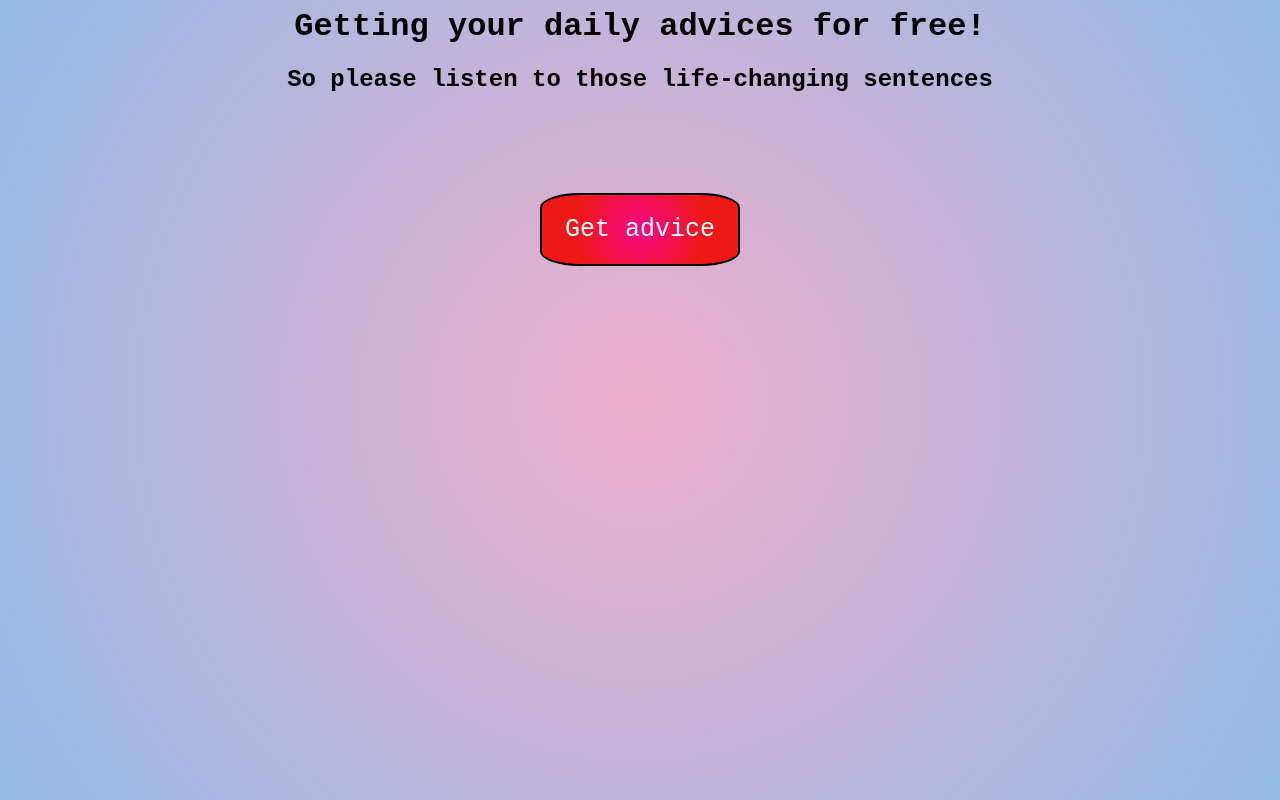
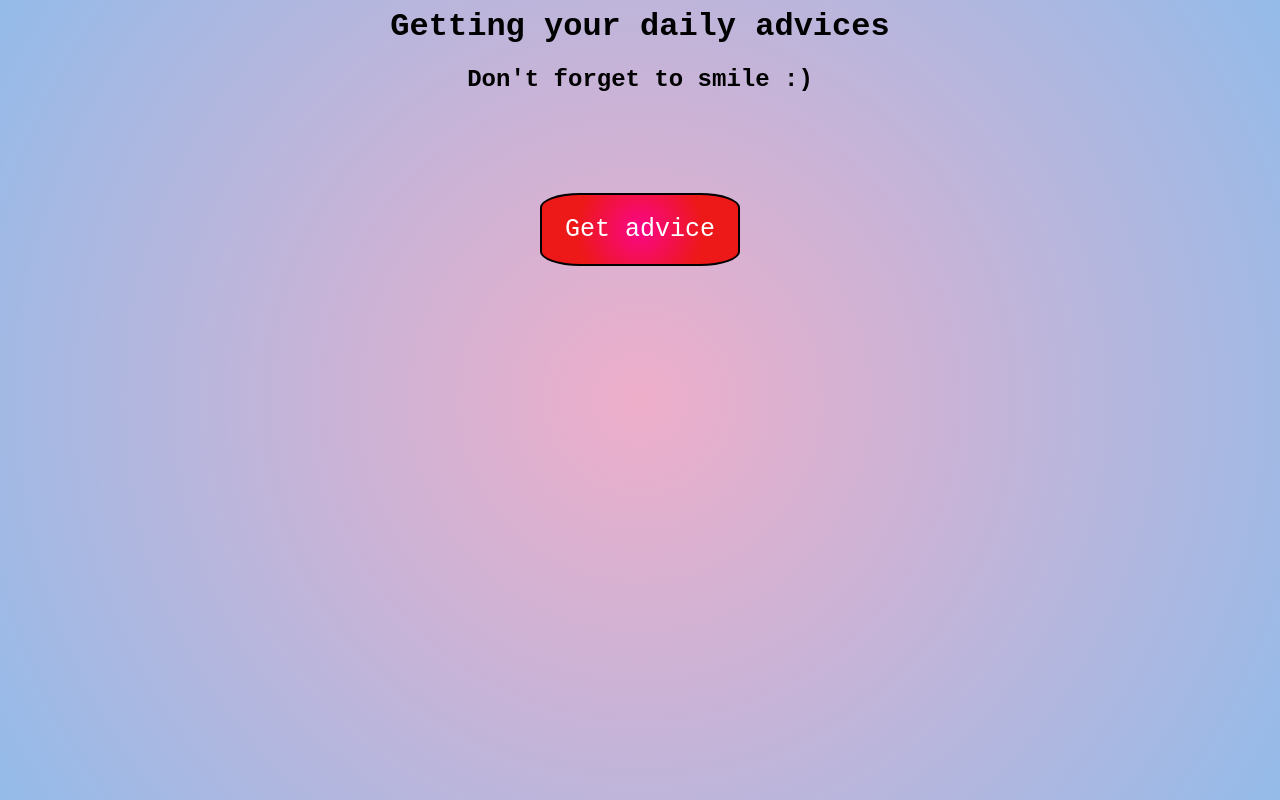
Before and after one commit to AvramAlin/AdviceOfTheDay, a plain HTML site: page index.html in a window 1280 px wide. Drawn offline with nearby package versions, Linux system fonts and the light colour scheme; no server answers.

Commit message:
Update index.html

```diff
--- a/index.html
+++ b/index.html
@@ -5,8 +5,8 @@
     </head>
     <body>
         <div class="greeting">
-            <h1>Getting your daily advices for free!</h1>
-            <h2>So please listen to those life-changing sentences </h2>
+            <h1>Getting your daily advices</h1>
+            <h2>Don't forget to smile :)</h2>
         </div>
         <div class="advices">
             <button id="getAdvice">Get advice</button>
```
